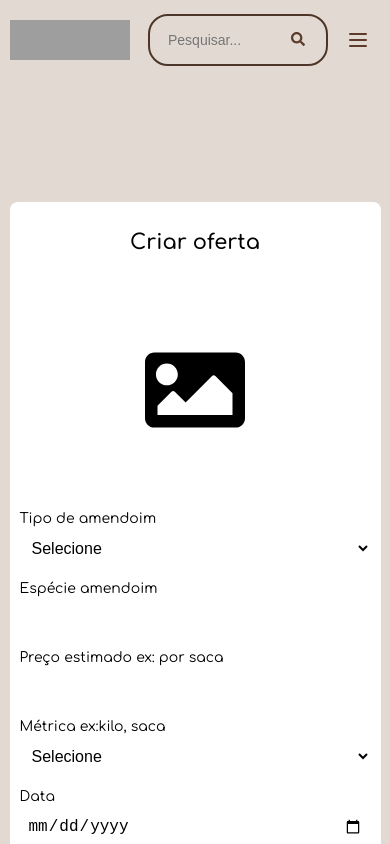
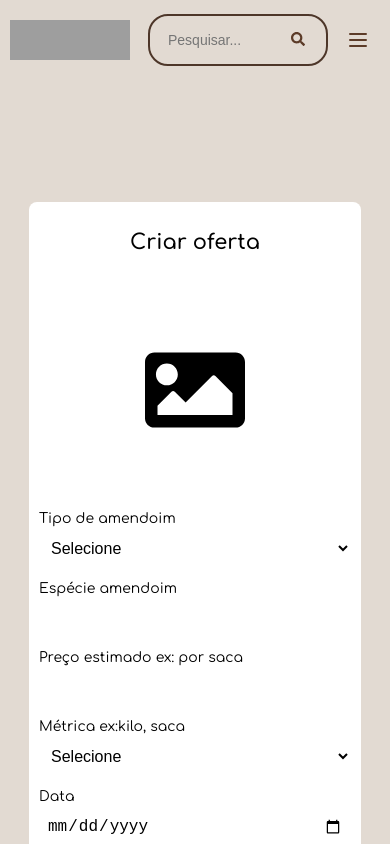
Before and after one commit to Dw7Silva/tcc, a Next.js app: page /criar_oferta in a window 390 px wide. Shown: the top 844 px of the page. Built offline with nearby package versions, Linux system fonts and the light colour scheme; grey boxes are pictures that could not be loaded.

Commit message:
Update oferta.module.css

```diff
--- a/src/app/criar_oferta/oferta.module.css
+++ b/src/app/criar_oferta/oferta.module.css
@@ -226,7 +226,7 @@ body {
   }
 
   .card {
-    width: 90vw;
+    width: 80vw;
     min-width: unset;
     padding: 15px;
   }
```
